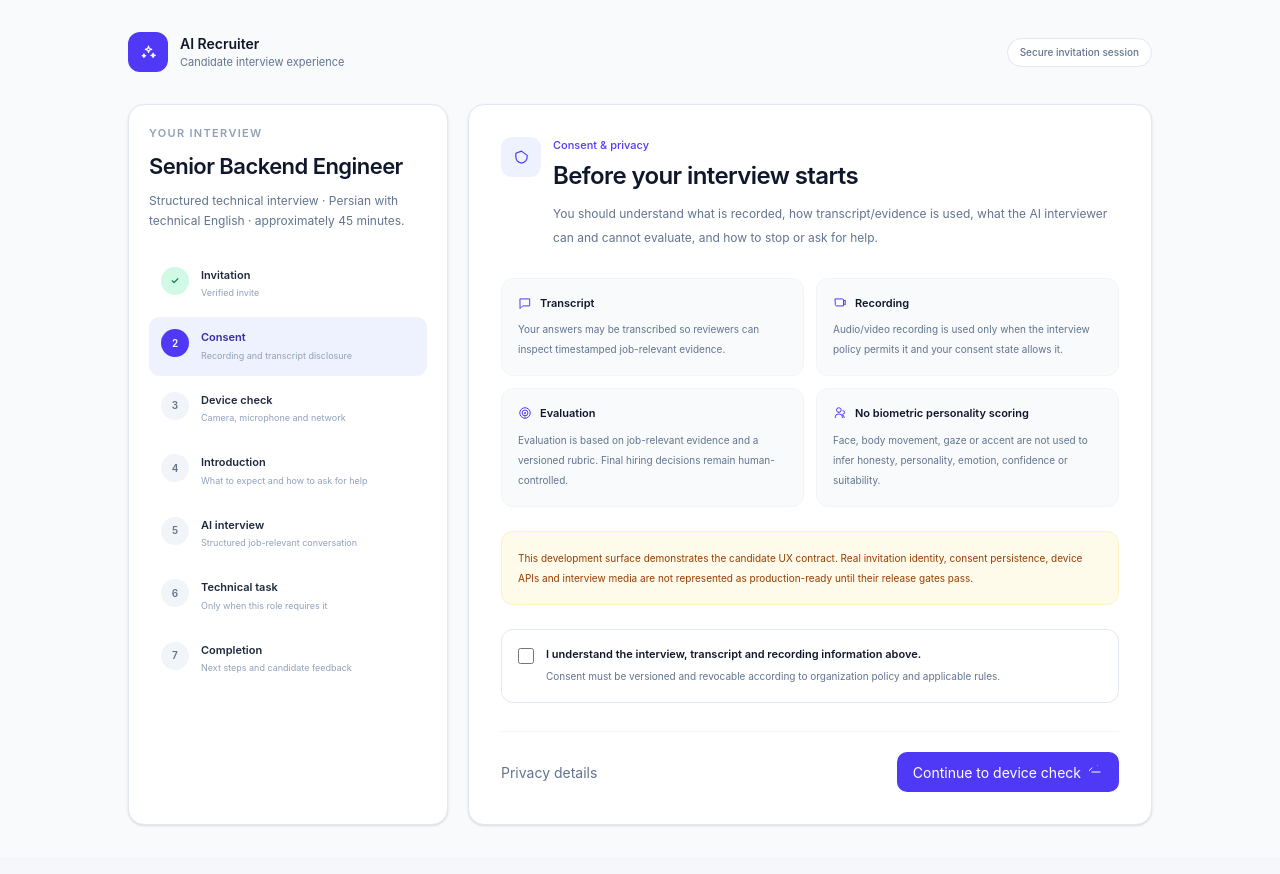
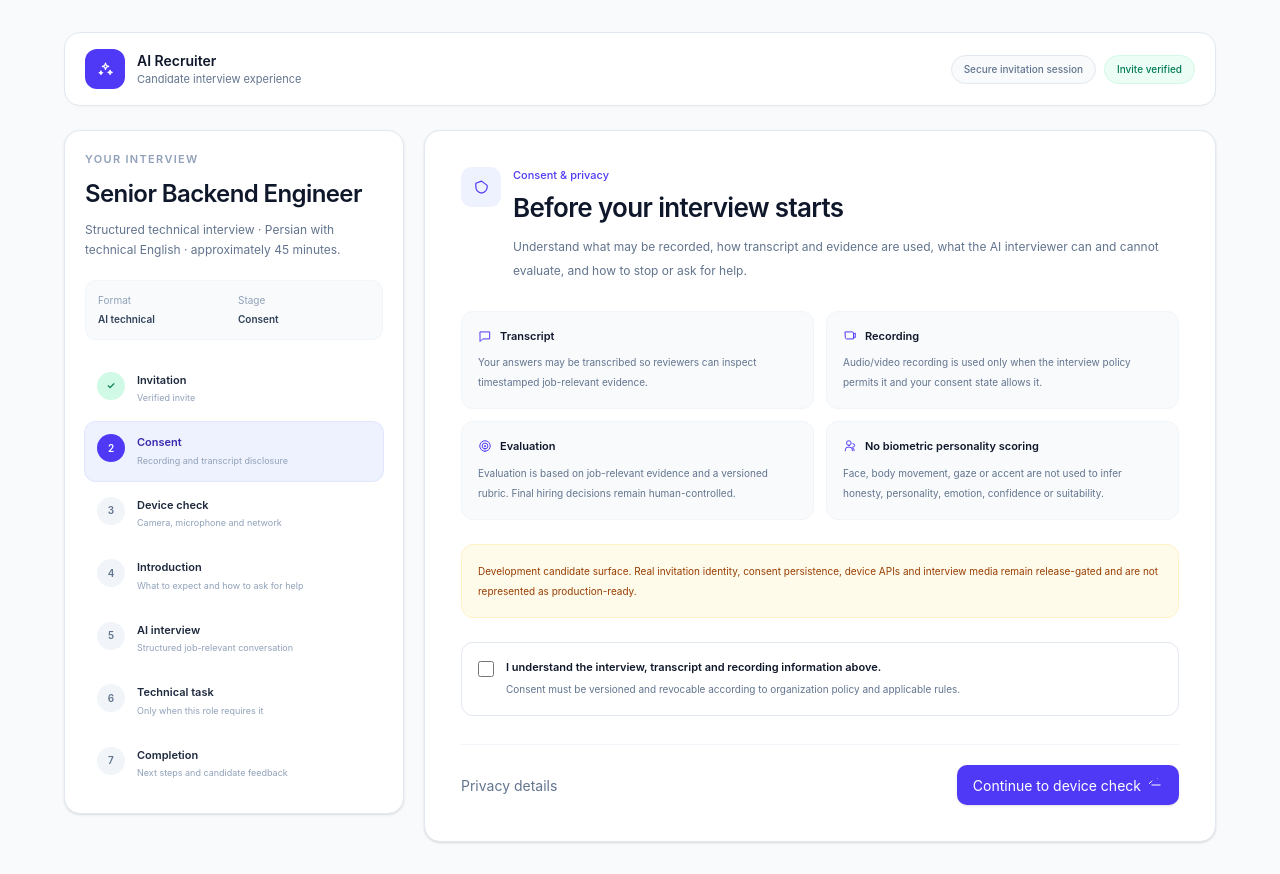
Before and after one commit to sajadcut/interview, a Next.js app in the folder apps/web/: page /candidate in a window 1280 px wide. Built offline with nearby package versions, Linux system fonts and the light colour scheme.

Commit message:
fix(web): strengthen candidate interview hierarchy

```diff
--- a/apps/web/app/candidate/page.tsx
+++ b/apps/web/app/candidate/page.tsx
@@ -12,24 +12,31 @@ const steps = [
 
 export default function CandidatePage() {
   return (
-    <main className="min-h-screen bg-slate-50 px-4 py-8 text-slate-900 sm:px-6 lg:px-8">
-      <div className="mx-auto max-w-5xl">
-        <header className="mb-8 flex items-center justify-between gap-4">
+    <main className="min-h-screen bg-slate-50 px-4 py-6 text-slate-900 sm:px-6 lg:px-8 lg:py-8">
+      <div className="mx-auto max-w-6xl">
+        <header className="mb-6 flex flex-wrap items-center justify-between gap-4 rounded-[16px] border border-slate-200 bg-white px-5 py-4 shadow-[0_1px_2px_rgba(15,23,42,.03)]">
           <div className="flex items-center gap-3">
             <div className="grid h-10 w-10 place-items-center rounded-[12px] bg-indigo-600 text-white"><Icon name="sparkles" size={17} /></div>
             <div><div className="text-[14px] font-semibold">AI Recruiter</div><div className="text-[11px] text-slate-500">Candidate interview experience</div></div>
           </div>
-          <div className="rounded-full border border-slate-200 bg-white px-3 py-1.5 text-[10px] font-medium text-slate-500">Secure invitation session</div>
+          <div className="flex flex-wrap items-center gap-2 text-[10px]">
+            <span className="rounded-full border border-slate-200 bg-slate-50 px-3 py-1.5 font-medium text-slate-500">Secure invitation session</span>
+            <span className="rounded-full border border-emerald-100 bg-emerald-50 px-3 py-1.5 font-medium text-emerald-700">Invite verified</span>
+          </div>
         </header>
 
-        <div className="grid gap-5 lg:grid-cols-[320px_1fr]">
-          <aside className="rounded-[16px] border border-slate-200 bg-white p-5 shadow-sm">
+        <div className="grid gap-5 lg:grid-cols-[340px_minmax(0,1fr)]">
+          <aside className="self-start rounded-[16px] border border-slate-200 bg-white p-5 shadow-sm lg:sticky lg:top-6">
             <div className="text-[11px] font-semibold uppercase tracking-[.12em] text-slate-400">Your interview</div>
-            <h1 className="mt-2 text-[22px] font-semibold tracking-tight">Senior Backend Engineer</h1>
+            <h1 className="mt-2 text-[24px] font-semibold tracking-tight">Senior Backend Engineer</h1>
             <p className="mt-2 text-[12px] leading-5 text-slate-500">Structured technical interview · Persian with technical English · approximately 45 minutes.</p>
-            <div className="mt-6 space-y-1">
+            <div className="mt-5 grid grid-cols-2 gap-2 rounded-[11px] border border-slate-100 bg-slate-50 p-3 text-[10px]">
+              <div><div className="text-slate-400">Format</div><div className="mt-1 font-semibold text-slate-700">AI technical</div></div>
+              <div><div className="text-slate-400">Stage</div><div className="mt-1 font-semibold text-slate-700">Consent</div></div>
+            </div>
+            <div className="mt-5 space-y-1">
               {steps.map(([label, note, state], index) => (
-                <div key={label} className={`flex gap-3 rounded-[11px] p-3 ${state === "current" ? "bg-indigo-50" : ""}`}>
+                <div key={label} className={`flex gap-3 rounded-[11px] p-3 ${state === "current" ? "bg-indigo-50 ring-1 ring-indigo-100" : ""}`}>
                   <div className={`grid h-7 w-7 shrink-0 place-items-center rounded-full text-[10px] font-semibold ${state === "complete" ? "bg-emerald-100 text-emerald-700" : state === "current" ? "bg-indigo-600 text-white" : "bg-slate-100 text-slate-500"}`}>{state === "complete" ? "✓" : index + 1}</div>
                   <div><div className={`text-[11px] font-semibold ${state === "current" ? "text-indigo-800" : "text-slate-800"}`}>{label}</div><div className="mt-0.5 text-[9px] leading-4 text-slate-400">{note}</div></div>
                 </div>
@@ -37,10 +44,10 @@ export default function CandidatePage() {
             </div>
           </aside>
 
-          <section className="rounded-[16px] border border-slate-200 bg-white p-6 shadow-sm sm:p-8">
+          <section className="rounded-[16px] border border-slate-200 bg-white p-6 shadow-sm sm:p-8 lg:p-9">
             <div className="flex items-start gap-3">
               <div className="grid h-10 w-10 shrink-0 place-items-center rounded-[11px] bg-indigo-50 text-indigo-600"><Icon name="shield" size={17} /></div>
-              <div><div className="text-[11px] font-medium text-indigo-600">Consent & privacy</div><h2 className="mt-1 text-[24px] font-semibold tracking-tight">Before your interview starts</h2><p className="mt-2 max-w-2xl text-[12px] leading-6 text-slate-500">You should understand what is recorded, how transcript/evidence is used, what the AI interviewer can and cannot evaluate, and how to stop or ask for help.</p></div>
+              <div><div className="text-[11px] font-medium text-indigo-600">Consent & privacy</div><h2 className="mt-1 text-[26px] font-semibold tracking-tight">Before your interview starts</h2><p className="mt-2 max-w-2xl text-[12px] leading-6 text-slate-500">Understand what may be recorded, how transcript and evidence are used, what the AI interviewer can and cannot evaluate, and how to stop or ask for help.</p></div>
             </div>
 
             <div className="mt-7 grid gap-3 sm:grid-cols-2">
@@ -50,16 +57,16 @@ export default function CandidatePage() {
               <div className="rounded-[12px] border border-slate-100 bg-slate-50 p-4"><div className="flex items-center gap-2 text-[11px] font-semibold"><Icon name="candidates" size={14} className="text-indigo-600" /> No biometric personality scoring</div><p className="mt-2 text-[10px] leading-5 text-slate-500">Face, body movement, gaze or accent are not used to infer honesty, personality, emotion, confidence or suitability.</p></div>
             </div>
 
-            <div className="mt-6 rounded-[12px] border border-amber-100 bg-amber-50 p-4 text-[10px] leading-5 text-amber-800">This development surface demonstrates the candidate UX contract. Real invitation identity, consent persistence, device APIs and interview media are not represented as production-ready until their release gates pass.</div>
+            <div className="mt-6 rounded-[12px] border border-amber-100 bg-amber-50 p-4 text-[10px] leading-5 text-amber-800">Development candidate surface. Real invitation identity, consent persistence, device APIs and interview media remain release-gated and are not represented as production-ready.</div>
 
-            <label className="mt-6 flex items-start gap-3 rounded-[12px] border border-slate-200 p-4">
+            <label className="mt-6 flex items-start gap-3 rounded-[12px] border border-slate-200 p-4 transition hover:bg-slate-50">
               <input type="checkbox" className="mt-0.5 h-4 w-4 accent-indigo-600" />
               <span><span className="block text-[11px] font-semibold">I understand the interview, transcript and recording information above.</span><span className="mt-1 block text-[10px] leading-5 text-slate-500">Consent must be versioned and revocable according to organization policy and applicable rules.</span></span>
             </label>
 
             <div className="mt-7 flex flex-wrap items-center justify-between gap-3 border-t border-slate-100 pt-5">
-              <button className="text-[11px] font-semibold text-slate-500">Privacy details</button>
-              <button className="inline-flex h-10 items-center gap-2 rounded-[10px] bg-indigo-600 px-4 text-[11px] font-semibold text-white">Continue to device check <Icon name="arrow" size={14} /></button>
+              <button className="text-[11px] font-semibold text-slate-500 hover:text-slate-800">Privacy details</button>
+              <button className="inline-flex h-10 items-center gap-2 rounded-[10px] bg-indigo-600 px-4 text-[11px] font-semibold text-white shadow-sm hover:bg-indigo-700">Continue to device check <Icon name="arrow" size={14} /></button>
             </div>
           </section>
         </div>
```
